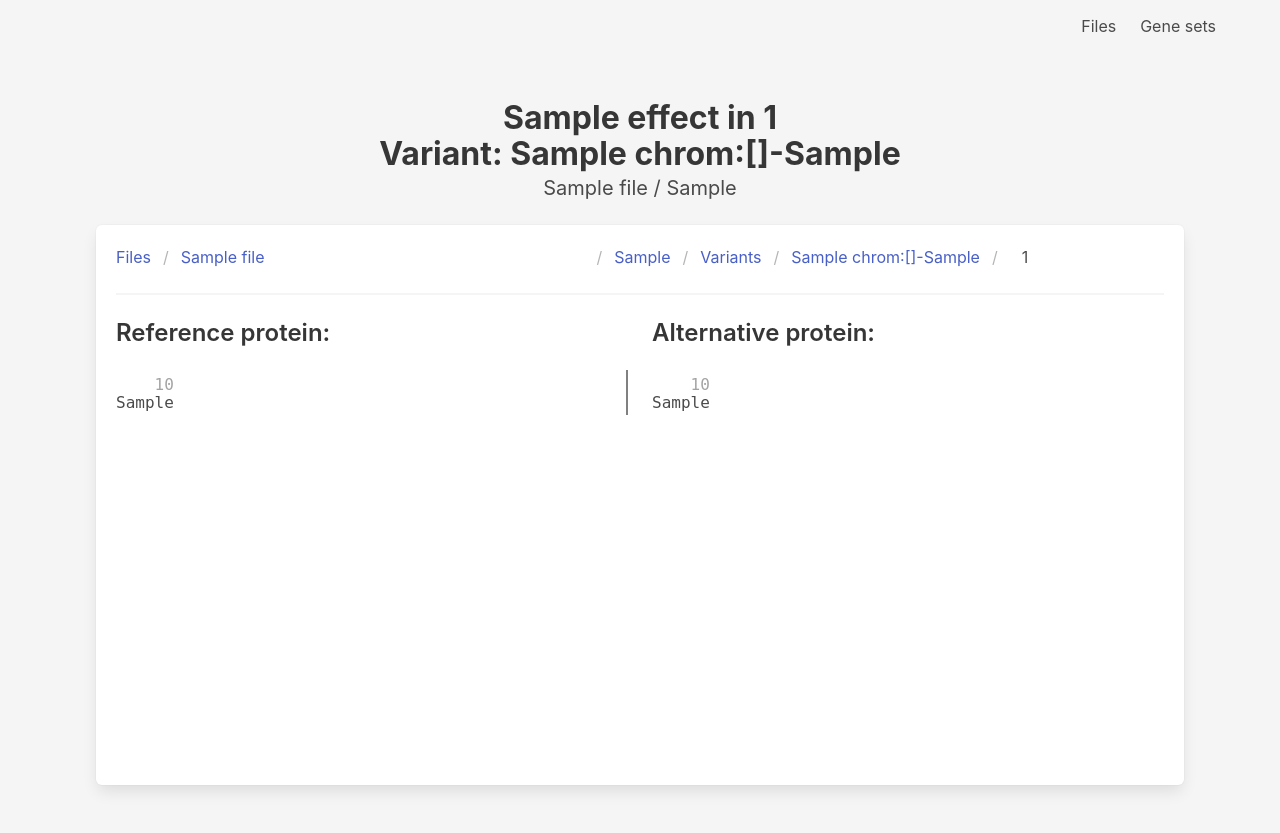
After one commit to mzdravkov/polymorpheus, a Flask app: template src/app/templates/effect.html in a window 1280 px wide. The commit adds this page. Run offline with Flask 2, Linux system fonts and the light colour scheme; the template is opened without the code that fills it: most values are stand-ins (such as "Sample title", 1, 10 or a date in 2020); parts of the project's set-up code (start-up, migrations or seed data) failed here and were passed over.

Commit message:
Show ref and alt version of the protein in the variant effect page

```diff
--- a/notes/potentially_useful_papers.txt
+++ b/notes/potentially_useful_papers.txt
@@ -1 +1,3 @@
 http://www.athanasiadis.info/assets/pdf/bdcat2017.pdf - Benefits of using parquet for VCF files
+https://www.ncbi.nlm.nih.gov/pmc/articles/PMC3679285/ - A program for annotating and predicting the effects of single nucleotide polymorphisms, SnpEff
+https://onlinelibrary.wiley.com/doi/pdf/10.1002/humu.23615 - hgvs:A Python package for manipulating sequence variants using HGVS nomenclature.
--- a/requirements.txt
+++ b/requirements.txt
@@ -7,3 +7,4 @@ rwmutex
 Babel
 requests
 pysam
+hgvs
--- a/src/app/__init__.py
+++ b/src/app/__init__.py
@@ -25,4 +25,8 @@ def create_app():
             return chrom
         return 'chr' + chrom
 
+    @app.template_filter()
+    def chunkstring(string, length):
+        return (string[i:length+i] for i in range(0, len(string), length))
+
     return app
--- a/src/app/main.py
+++ b/src/app/main.py
@@ -18,8 +18,10 @@ import pandas as pd
 import db
 import analysis
 import utils
+import proteins
 from tasks import parse
 from external import get_hgnc_info
+from external import get_protein_from_transcript_id
 from vcf_processing import VCFParsingException
 from vcf_processing import get_header_lines
 from vcf_processing import validate_vcf_version
@@ -250,6 +252,26 @@ def show_variant(file_hash, gene_hgnc, variant_id):
         annotations=annotations)
 
 
+@main.route('/files/<file_hash>/<gene_hgnc>/variants/<variant_id>/effects/<annotation_id>')
+def show_effect(file_hash, gene_hgnc, variant_id, annotation_id):
+    file = db.get_file_by_sha(file_hash)
+    variant = db.get_variant(file_hash, gene_hgnc, variant_id)
+    annotation = db.get_variant_annotation(file_hash, gene_hgnc, variant_id, annotation_id)
+    transcript_id = annotation['feature_id'][0:15]
+    ref_protein = get_protein_from_transcript_id(transcript_id)
+    hgvs = annotation['hgvs_protein']
+    alt_protein = proteins.get_protein_variant(ref_protein, hgvs)
+
+    return render_template(
+        'effect.html',
+        file=file,
+        gene_hgnc=gene_hgnc,
+        variant=variant,
+        annotation=annotation,
+        reference_protein=ref_protein,
+        alternative_protein=alt_protein)
+
+
 @main.route('/files/<sha>/<gene_hgnc>/vcf')
 def get_gene_vcf(sha, gene_hgnc):
     file = db.get_file_by_sha(sha)
--- a/src/app/static/css/common.css
+++ b/src/app/static/css/common.css
@@ -5,3 +5,24 @@
     overflow: hidden;
     text-overflow: ellipsis;
 }
+
+.protein-sequence-view {
+    counter-reset: sequence;
+}
+
+.protein-sequence-chunk {
+    display: inline-block;
+    position: relative;
+    font-family: monospace;
+    margin-right: 2em;
+    margin-top: 1.3em;
+}
+
+.protein-sequence-view .protein-sequence-chunk:not(:last-child)::before, .protein-sequence-view .protein-sequence-chunk::before {
+    content: counter(sequence);
+    counter-increment: sequence 10;
+    position: absolute;
+    top: -1.1em;
+    right: 0;
+    opacity: 0.5;
+}
--- a/src/app/templates/base.html
+++ b/src/app/templates/base.html
@@ -30,7 +30,7 @@
     </div>
 
     <div class="hero-body">
-        <div class="container">
+        <div class="container" style="max-width: 85vw;">
             {% with messages = get_flashed_messages(with_categories=true) %}
                 {% if messages %}
                     {% for category, message in messages %}
--- /dev/null
+++ b/src/app/templates/effect.html
@@ -0,0 +1,60 @@
+{% extends "base.html" %}
+
+{% block content %}
+<h1 class="title has-text-centered">
+  <b>{{ annotation['effect'] }} in {{ annotation['feature_id'] }}</b><br/>
+  <b>Variant: {{ variant['chrom'] }}:{{ variant['start_pos'] }}-{{ variant['end_pos'] }}</b>
+</h1>
+<h3 class="subtitle has-text-centered">
+  {{ file['name'] }} / {{ gene_hgnc }}
+</h3>
+
+<div class="box" style="min-height: 70vh">
+  <nav class="breadcrumb" aria-label="breadcrumbs">
+    <ul>
+      <li><a href="/">Files</a></li>
+      <li><a href="/files/{{ file['hash'] }}"><span class="max_40_ch">{{ file['name'] }}</span></a></li>
+      <li><a href="/files/{{ file['hash'] }}/{{ gene_hgnc }}">{{ gene_hgnc }}</a></li>
+      <li><a href="/files/{{ file['hash'] }}/{{ gene_hgnc }}/variants">Variants</a></li>
+      <li><a href="/files/{{ file['hash'] }}/{{ gene_hgnc }}/variants/{{ variant['gene_variation']}}">{{ variant['chrom'] }}:{{ variant['start_pos'] }}-{{ variant['end_pos'] }}</a></li>
+      <li class="is-active"><a href="#" aria-current="page"></a>{{ annotation['feature_id'] }}</li>
+    </ul>
+  </nav>
+
+  <hr/>
+
+  <!-- TODO: show colored diff -->
+  <div class="columns">
+    <div class="column">
+      <h4 class="title is-size-4">
+        Reference protein:
+      </h4>
+      <div class="protein-sequence-view" style="border-right: 2px solid grey">
+          {% for chunk in reference_protein|chunkstring(10) %}
+            <span class="protein-sequence-chunk">{{ chunk }}</span>
+          {% endfor %}
+      </div>
+    </div>
+    <div class="column">
+      <h4 class="title is-size-4">
+        Alternative protein:
+      </h4>
+      <div class="protein-sequence-view">
+          {% for chunk in alternative_protein|chunkstring(10) %}
+            <span class="protein-sequence-chunk">{{ chunk }}</span>
+          {% endfor %}
+      </div>
+
+    </div>
+  </div>
+
+</div>
+
+{% endblock %}
+
+{% block js %}
+<script>
+$(document).ready(function() {
+});
+</script>
+{% endblock %}
--- a/src/app/templates/variant.html
+++ b/src/app/templates/variant.html
@@ -54,7 +54,8 @@
             {{ annotation['feature_type'] }}
           </td>
           <td>
-            <a href="https://ensembl.org/Homo_sapiens/Transcript/Summary?t={{ annotation['feature_id'] }}">{{ annotation['feature_id'] }}</a>
+            <a href="/files/{{ file['hash'] }}/{{ gene_hgnc }}/variants/{{ variant['gene_variation'] }}/effects/{{ annotation['variation_annotation'] }}">{{ annotation['feature_id'] }}</a>
+            <!-- <a href="https://ensembl.org/Homo_sapiens/Transcript/Summary?t={{ annotation['feature_id'] }}">Ensembl</a> -->
           </td>
           <td>
             {{ annotation['transcript_biotype'] }}
--- a/src/tasks.py
+++ b/src/tasks.py
@@ -46,3 +46,4 @@ def parse(vcf_file, genes_file):
             save_gene_data(vcf_sha, gene, variants, annotations)
             pysam.tabix_index(gene_vcf, preset='vcf', force=True)
         update_file_status(vcf_sha, 'processed')
+    print('Processed ' + vcf_file)
```
Also changed, not shown: src/db.py (+18 -0 lines), src/external.py (+16 -0 lines), src/proteins.py (added, +46 -0 lines).
